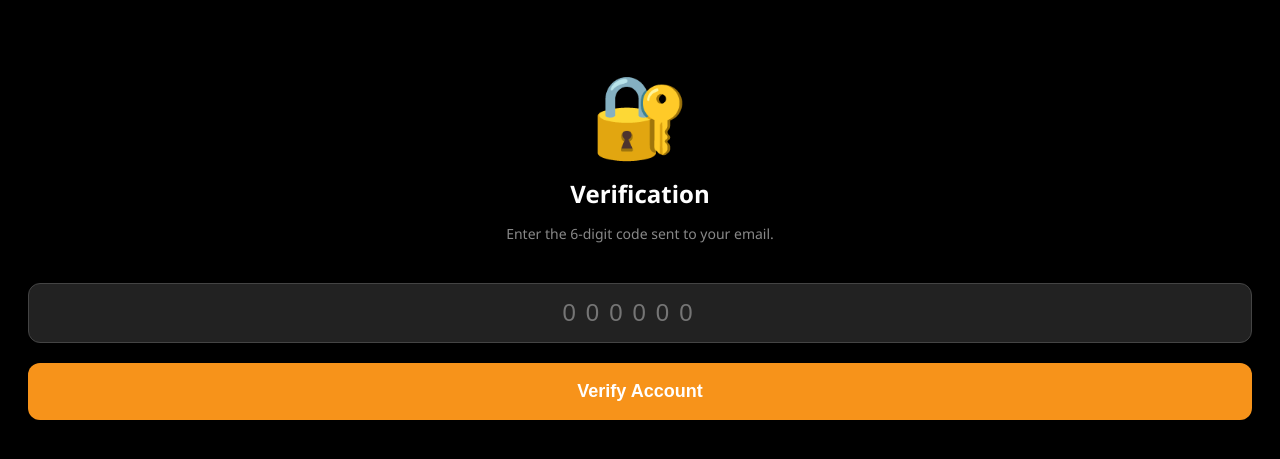
After one commit to code36221966-source/CryptoMinerBot, a Flask app: page /verify in a window 1280 px wide. The commit adds this page. Shown: the top 459 px of the page. Run offline with Flask 3, Linux system fonts and the light colour scheme; some libraries are stand-ins or nearby versions.

Commit message:
Update: Added email verification and new DB structure

```diff
--- a/app.py
+++ b/app.py
@@ -1,7 +1,15 @@
 from flask import Flask, render_template, request, jsonify
 import database as db
+import smtplib
+import random
+from email.mime.text import MIMEText
 
 app = Flask(__name__)
+
+# --- EMAIL CONFIGURATION ---
+# 🔴 REPLACE THESE WITH YOUR ACTUAL GMAIL DETAILS
+SMTP_EMAIL = "globaltrustverify@gmail.com"
+SMTP_PASSWORD = "mwdp bpzu llel vwmw"
 
 # Initialize database immediately
 db.init_db()
@@ -24,6 +32,35 @@ def login_page():
 def dashboard_page():
     return render_template('dashboard.html')
 
+@app.route('/verify')
+def verify_page():
+    # We will create this file next
+    return render_template('verify.html')
+
+# --- HELPER FUNCTIONS ---
+
+def generate_code():
+    """Generates a 6-digit random code"""
+    return str(random.randint(100000, 999999))
+
+def send_email(to_email, code):
+    """Sends the verification code via Gmail"""
+    try:
+        msg = MIMEText(f"Hello! Your verification code is: {code}")
+        msg['Subject'] = "CryptoMiner Verification Code"
+        msg['From'] = SMTP_EMAIL
+        msg['To'] = to_email
+
+        # Connect to Gmail (SSL)
+        server = smtplib.SMTP_SSL('smtp.gmail.com', 465)
+        server.login(SMTP_EMAIL, SMTP_PASSWORD)
+        server.sendmail(SMTP_EMAIL, to_email, msg.as_string())
+        server.quit()
+        return True
+    except Exception as e:
+        print(f"❌ Email Error: {e}")
+        return False
+
 # --- API ROUTES (Data) ---
 
 @app.route('/api/register', methods=['POST'])
@@ -43,8 +80,29 @@ def register_api():
     if not username or not email or not password:
         return jsonify({"success": False, "message": "Missing required fields"})
 
-    # Save to DB
-    success, msg = db.add_user(username, email, first_name, last_name, country, phone, password)
+    # Generate Verification Code
+    code = generate_code()
+
+    # Save to DB (Now includes code)
+    success, msg = db.add_user(username, email, first_name, last_name, country, phone, password, code)
+
+    if success:
+        # Send Email
+        email_status = send_email(email, code)
+        if email_status:
+            return jsonify({"success": True, "message": "Registration Successful! Check your email for the code."})
+        else:
+            return jsonify({"success": True, "message": "Registered, but failed to send email. Contact support."})
+
+    return jsonify({"success": success, "message": msg})
+
+@app.route('/api/verify_code', methods=['POST'])
+def verify_code_api():
+    data = request.json
+    email = data.get('email')
+    code = data.get('code')
+
+    success, msg = db.activate_account(email, code)
     return jsonify({"success": success, "message": msg})
 
 @app.route('/api/login', methods=['POST'])
@@ -55,6 +113,10 @@ def login_api():
     user = db.verify_user(data.get('email'), data.get('password'))
 
     if user:
+        # Check if Verified
+        if user['is_verified'] == 0:
+             return jsonify({"success": False, "message": "Account not verified. Please check your email."})
+
         del user['password_hash'] # Security
         return jsonify({"success": True, "user": user})
 
--- a/bot.py
+++ b/bot.py
@@ -6,8 +6,8 @@ TOKEN = "8516809481:AAHh7Iv34zy1Iql_h_khrr8AzxTPvC0Uc4Q"
 
 bot = telebot.TeleBot(TOKEN)
 
-# 🔴 YOUR LIVE APP URL (From the tunnel)
-APP_URL = "https://c2f0d31be8a98e.lhr.life"
+# 🔴 YOUR LIVE APP URL (Updated)
+APP_URL = "https://6e311585307199.lhr.life"
 
 @bot.message_handler(commands=['start'])
 def send_welcome(message):
--- a/database.py
+++ b/database.py
@@ -10,9 +10,11 @@ def get_connection():
     return conn
 
 def init_db():
-    """Creates the table with the NEW Profile Fields"""
+    """Creates the table with the NEW Profile Fields and handles updates"""
     conn = get_connection()
     c = conn.cursor()
+
+    # Create table if it doesn't exist (includes new columns for fresh installs)
     c.execute('''
         CREATE TABLE IF NOT EXISTS users (
             id INTEGER PRIMARY KEY AUTOINCREMENT,
@@ -25,28 +27,42 @@ def init_db():
             password_hash TEXT NOT NULL,
             mining_balance REAL DEFAULT 0.00,
             crypto_balance REAL DEFAULT 0.00,
-            created_at REAL
+            created_at REAL,
+            is_verified INTEGER DEFAULT 0,
+            verification_code TEXT
         )
     ''')
+
+    # MIGRATION: Try to add new columns if they don't exist (for old databases)
+    try:
+        c.execute("ALTER TABLE users ADD COLUMN is_verified INTEGER DEFAULT 0")
+    except sqlite3.OperationalError:
+        pass # Column likely exists
+
+    try:
+        c.execute("ALTER TABLE users ADD COLUMN verification_code TEXT")
+    except sqlite3.OperationalError:
+        pass # Column likely exists
+
     conn.commit()
     conn.close()
-    print("✅ Database Schema Initialized!")
+    print("✅ Database Schema Initialized & Updated!")
 
 def hash_pass(password):
     return hashlib.sha256(password.encode()).hexdigest()
 
-def add_user(username, email, first_name, last_name, country, phone, password):
+def add_user(username, email, first_name, last_name, country, phone, password, verification_code):
     conn = get_connection()
     c = conn.cursor()
     try:
-        # Insert all profile fields
+        # Insert all profile fields including verification code
         c.execute('''
             INSERT INTO users
-            (username, email, first_name, last_name, country, phone, password_hash, created_at)
-            VALUES (?, ?, ?, ?, ?, ?, ?, ?)
-        ''', (username, email, first_name, last_name, country, phone, hash_pass(password), time.time()))
+            (username, email, first_name, last_name, country, phone, password_hash, created_at, is_verified, verification_code)
+            VALUES (?, ?, ?, ?, ?, ?, ?, ?, 0, ?)
+        ''', (username, email, first_name, last_name, country, phone, hash_pass(password), time.time(), verification_code))
         conn.commit()
-        return True, "Registration Successful!"
+        return True, "Registration Successful! Please check email for code."
     except sqlite3.IntegrityError:
         return False, "Username or Email already exists!"
     except Exception as e:
@@ -59,7 +75,7 @@ def verify_user(email, password):
     conn = get_connection()
     c = conn.cursor()
 
-    # Look for the user by EMAIL, not username
+    # Look for the user by EMAIL
     c.execute("SELECT * FROM users WHERE email=? AND password_hash=?", (email, hash_pass(password)))
     user = c.fetchone()
     conn.close()
@@ -68,6 +84,25 @@ def verify_user(email, password):
         return dict(user)
     return None
 
+def activate_account(email, code):
+    """Verifies the 6-digit code and activates account"""
+    conn = get_connection()
+    c = conn.cursor()
+
+    # Check if code matches for this email
+    c.execute("SELECT * FROM users WHERE email=? AND verification_code=?", (email, code))
+    user = c.fetchone()
+
+    if user:
+        # Update status to verified
+        c.execute("UPDATE users SET is_verified=1 WHERE email=?", (email,))
+        conn.commit()
+        conn.close()
+        return True, "Account Verified Successfully!"
+
+    conn.close()
+    return False, "Invalid Verification Code"
+
 # Run this if file is executed directly
 if __name__ == "__main__":
     init_db()
--- /dev/null
+++ b/templates/verify.html
@@ -0,0 +1,92 @@
+<!DOCTYPE html>
+<html lang="en">
+<head>
+    <meta charset="UTF-8">
+    <meta name="viewport" content="width=device-width, initial-scale=1.0">
+    <title>Verify Account</title>
+    <script src="https://telegram.org/js/telegram-web-app.js"></script>
+    <style>
+        body {
+            background-color: #000000;
+            color: #ffffff;
+            font-family: 'Segoe UI', sans-serif;
+            text-align: center;
+            padding: 20px;
+        }
+        .logo { font-size: 80px; margin-top: 30px; display: block; }
+        h1 { margin: 10px 0; font-size: 24px; }
+        p { color: #888; margin-bottom: 30px; font-size: 14px;}
+
+        input {
+            width: 100%;
+            padding: 15px;
+            margin: 10px 0;
+            background-color: #222;
+            border: 1px solid #444;
+            color: white;
+            border-radius: 12px;
+            box-sizing: border-box;
+            font-size: 24px;
+            text-align: center;
+            letter-spacing: 10px;
+        }
+
+        button {
+            width: 100%;
+            padding: 18px;
+            margin: 10px 0;
+            font-size: 18px;
+            font-weight: bold;
+            border: none;
+            border-radius: 12px;
+            cursor: pointer;
+        }
+        .btn-orange { background-color: #F7931A; color: white; }
+    </style>
+</head>
+<body>
+
+    <span class="logo">🔐</span>
+    <h1>Verification</h1>
+    <p>Enter the 6-digit code sent to your email.</p>
+
+    <input type="number" id="code" placeholder="000000">
+    <button class="btn-orange" onclick="verifyCode()">Verify Account</button>
+
+    <script>
+        window.Telegram.WebApp.expand();
+
+        async function verifyCode() {
+            const code = document.getElementById('code').value;
+            // We retrieve the email stored during registration
+            const email = localStorage.getItem('reg_email');
+
+            if (!email) {
+                alert("Session expired. Please register again.");
+                window.location.href = '/register';
+                return;
+            }
+
+            if (code.length < 6) {
+                alert("Please enter the full 6-digit code.");
+                return;
+            }
+
+            const response = await fetch('/api/verify_code', {
+                method: 'POST',
+                headers: { 'Content-Type': 'application/json' },
+                body: JSON.stringify({ email: email, code: code })
+            });
+
+            const result = await response.json();
+
+            if (result.success) {
+                alert("✅ Verified! Please Login.");
+                window.location.href = '/login';
+            } else {
+                alert("❌ " + result.message);
+            }
+        }
+    </script>
+</body>
+</html>
```
Also changed, not shown: templates/register.html (+5 -2 lines), miner.db.
